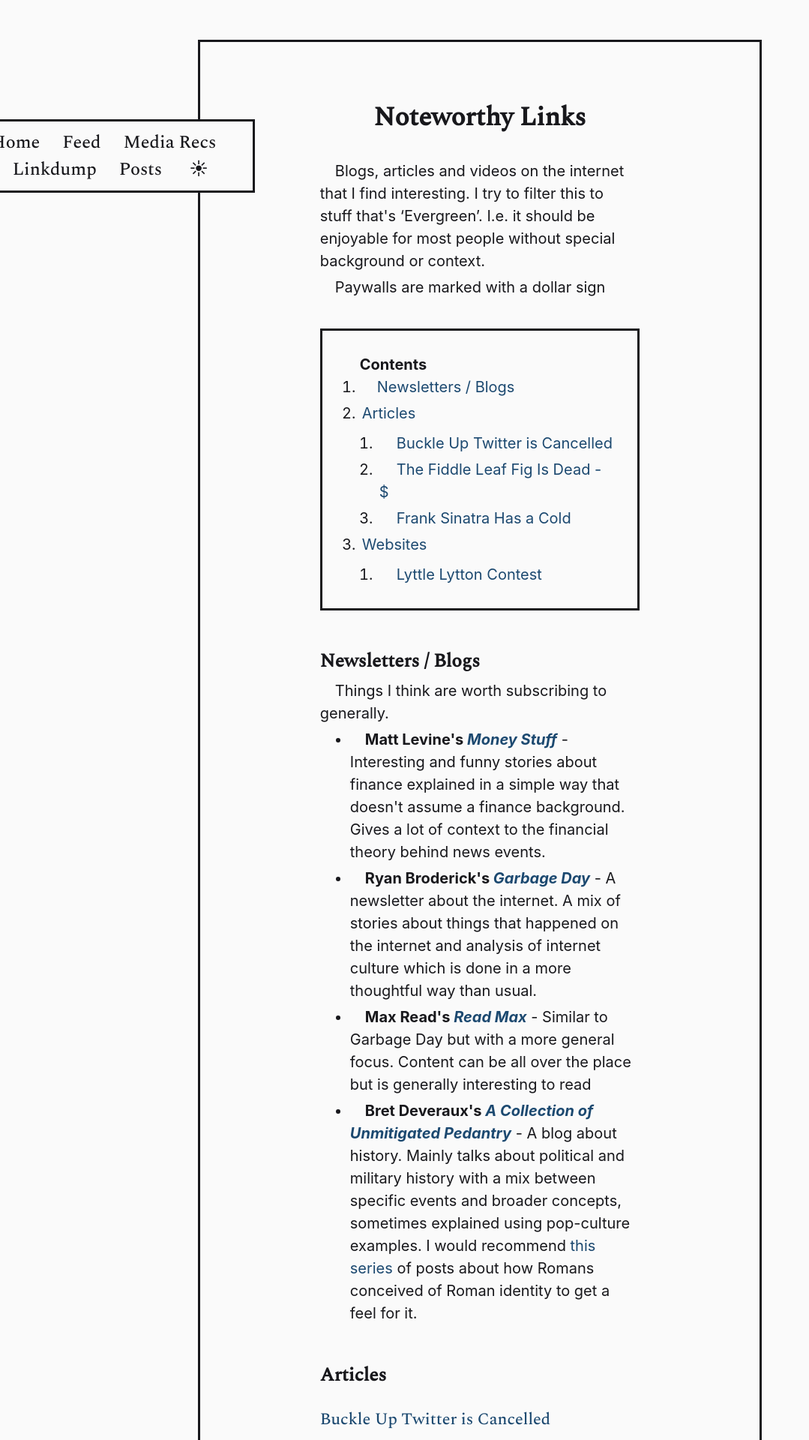
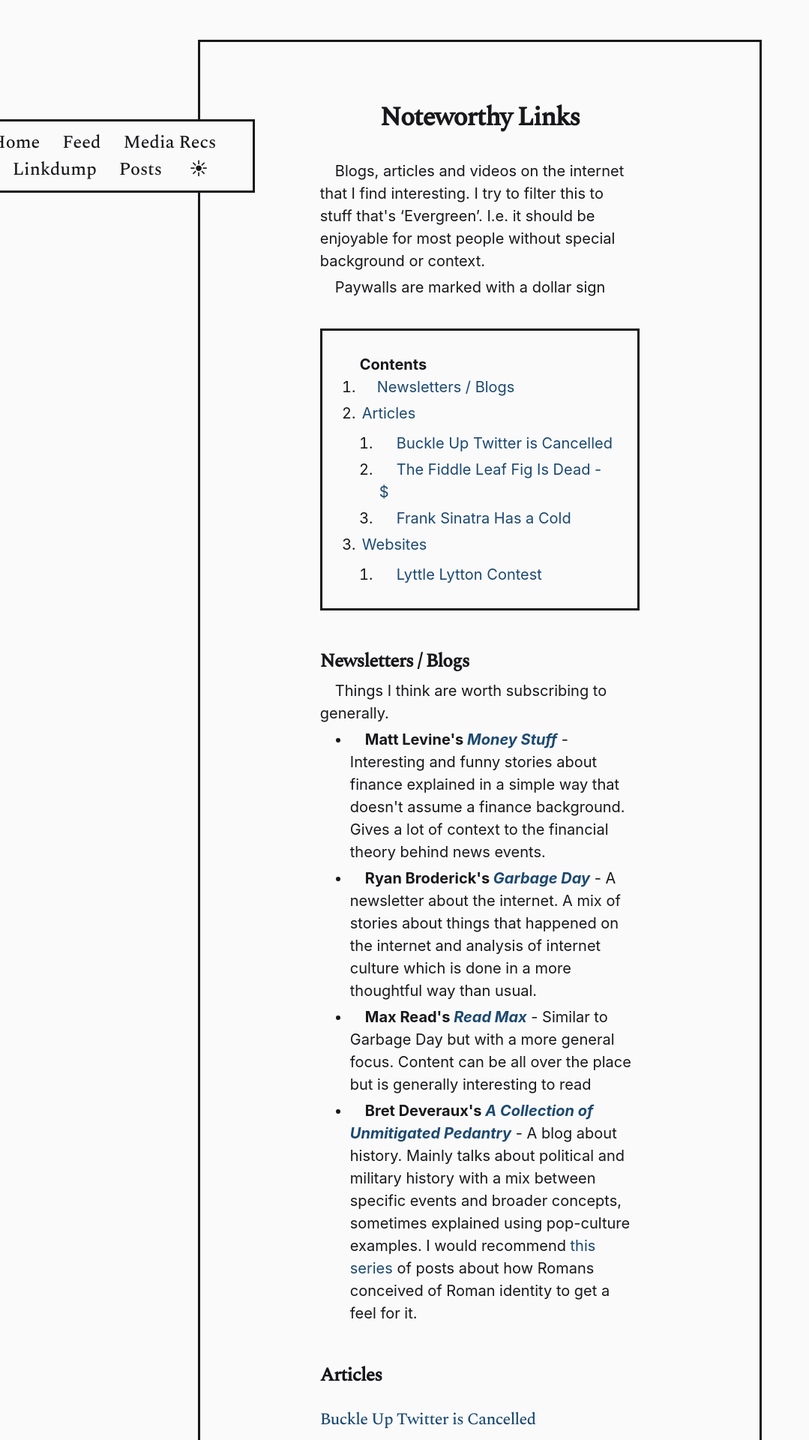
Before and after one commit to jonesethan883/jonesethan883.github.io, a Jekyll site: the page built from _posts/2022-04-25-articles.md, in a window 1280 px wide. Shown: the top 1920 px of the page at 75% size, without its empty margins (0-1079 px from the left). Built offline with Jekyll 4.4.1, drawn with Linux system fonts in a browser that asks for light colours; some web fonts are replaced.

Commit message:
changed header letterspacing

```diff
--- a/assets/css/style.css
+++ b/assets/css/style.css
@@ -254,6 +254,7 @@ h6 {
 
 h1, h2, h3, h4, h5, h6 {
     font-family: "Spectral", sans-serif;
+    letter-spacing: -.03em;
 
 }
 
```
